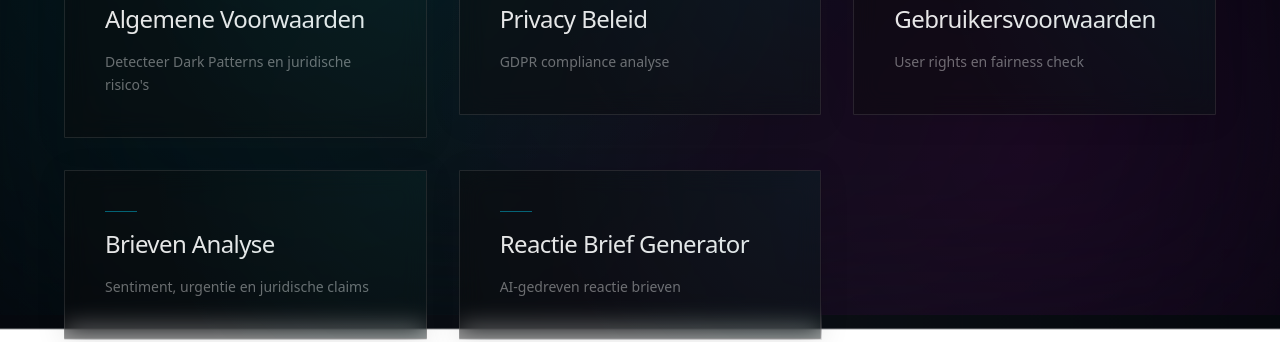
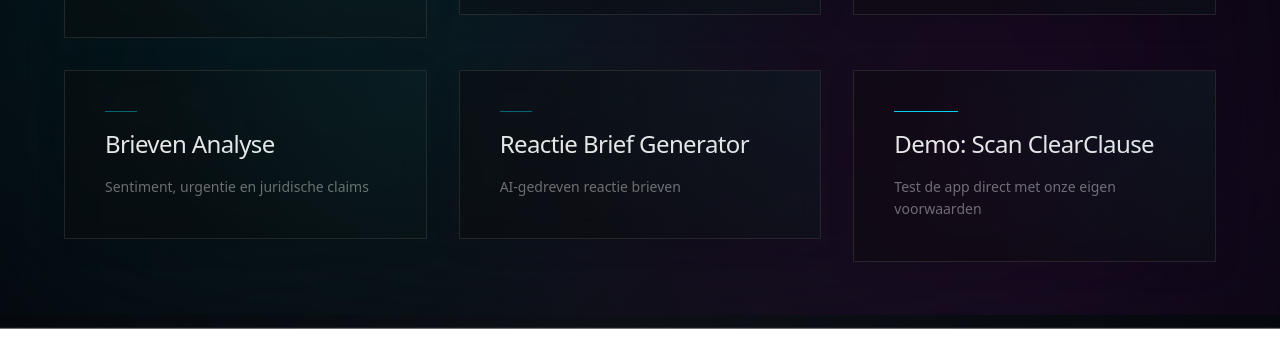
Before and after one commit to parvenuprompting/clear-clause, a Next.js app in the folder frontend/: page / in a window 1280 px wide. Shown: the part 485-827 px from the top of the page. Built offline with nearby package versions, Linux system fonts and the light colour scheme.

Commit message:
feat: demo functionaliteit, privacy voorwaarden update en UI verbeteringen

```diff
--- a/frontend/app/analyse/page.tsx
+++ b/frontend/app/analyse/page.tsx
@@ -18,11 +18,21 @@
     const [result, setResult] = useState<AnalysisResponse | null>(null);
     const [error, setError] = useState<string | null>(null);
     const [currentMode, setCurrentMode] = useState(searchParams.get("mode") || "algemene_voorwaarden");
+    const [demoText, setDemoText] = useState("");
 
     useEffect(() => {
         const mode = searchParams.get("mode");
+        const isDemo = searchParams.get("demo") === "true";
+
         if (mode) {
             setCurrentMode(mode);
+        }
+
+        if (isDemo) {
+            fetch("/demo_terms.txt")
+                .then(res => res.text())
+                .then(text => setDemoText(text))
+                .catch(err => console.error("Kon demo tekst niet laden:", err));
         }
     }, [searchParams]);
 
@@ -86,7 +96,12 @@
                 <div className="container mx-auto">
                     {!isLoading && !result && !error && (
                         <div className="fade-in">
-                            <AnalysisForm onSubmit={handleAnalyze} isLoading={isLoading} initialMode={currentMode} />
+                            <AnalysisForm
+                                onSubmit={handleAnalyze}
+                                isLoading={isLoading}
+                                initialMode={currentMode}
+                                initialText={demoText}
+                            />
                         </div>
                     )}
 
--- a/frontend/app/page.tsx
+++ b/frontend/app/page.tsx
@@ -29,6 +29,12 @@
       value: "reactie_brief",
       naam: "Reactie Brief Generator",
       beschrijving: "AI-gedreven reactie brieven"
+    },
+    {
+      value: "demo_intro", // Dummy value, link is custom
+      naam: "Demo: Scan ClearClause",
+      beschrijving: "Test de app direct met onze eigen voorwaarden",
+      isDemo: true
     }
   ];
 
@@ -43,7 +49,7 @@
 
       <main className="min-h-screen relative">
         {/* Hero Section - Heldere Video Achtergrond */}
-        <section className="relative h-[400px] md:h-[350px] overflow-hidden flex items-center justify-center border-b border-cyan-500/20 bg-black">
+        <section className="relative h-[300px] md:h-[250px] overflow-hidden flex items-center justify-center border-b border-cyan-500/20 bg-black">
           {/* Video Background - Full Opacity */}
           <video
             autoPlay
@@ -65,11 +71,15 @@
           <div className="container mx-auto">
             <div className="grid grid-cols-1 md:grid-cols-2 lg:grid-cols-3 gap-8 max-w-6xl mx-auto">
               {modes.map((mode) => {
+                const href = (mode as any).isDemo
+                  ? `/analyse?mode=algemene_voorwaarden&demo=true`
+                  : `/analyse?mode=${mode.value}`;
+
                 return (
-                  <Link key={mode.value} href={`/analyse?mode=${mode.value}`}>
-                    <Card className="premium-card glass window-frame cursor-pointer p-10 border-white/5 transition-all group">
+                  <Link key={mode.value} href={href}>
+                    <Card className={`premium-card glass window-frame cursor-pointer p-10 border-white/5 transition-all group ${(mode as any).isDemo ? 'border-cyan-500/50 bg-cyan-900/10' : ''}`}>
                       <div className="flex flex-col items-start text-left space-y-4">
-                        <div className="h-px w-8 bg-cyan-500/50 group-hover:w-full transition-all duration-500" />
+                        <div className={`h-px w-8 ${(mode as any).isDemo ? 'bg-cyan-400 w-16' : 'bg-cyan-500/50'} group-hover:w-full transition-all duration-500`} />
                         <h3 className="font-medium text-2xl tracking-tight text-white/90 group-hover:text-cyan-400">
                           {mode.naam}
                         </h3>
--- a/frontend/components/AnalysisForm.tsx
+++ b/frontend/components/AnalysisForm.tsx
@@ -12,10 +12,11 @@
     onSubmit: (text: string, documentName: string, mode: string, context?: string) => void;
     isLoading: boolean;
     initialMode?: string;
+    initialText?: string;
 }
 
-export function AnalysisForm({ onSubmit, isLoading, initialMode }: AnalysisFormProps) {
-    const [text, setText] = useState("");
+export function AnalysisForm({ onSubmit, isLoading, initialMode, initialText }: AnalysisFormProps) {
+    const [text, setText] = useState(initialText || "");
     const [documentName, setDocumentName] = useState("");
     const [selectedMode, setSelectedMode] = useState(initialMode || "algemene_voorwaarden");
     const [context, setContext] = useState("");
@@ -25,6 +26,12 @@
             setSelectedMode(initialMode);
         }
     }, [initialMode]);
+
+    useEffect(() => {
+        if (initialText) {
+            setText(initialText);
+        }
+    }, [initialText]);
 
     const handleSubmit = (e: React.FormEvent) => {
         e.preventDefault();
--- a/frontend/components/LoadingState.tsx
+++ b/frontend/components/LoadingState.tsx
@@ -7,17 +7,10 @@
     return (
         <Card className="w-full max-w-4xl mx-auto glass glass-hover border-white/20 overflow-hidden relative">
             {/* Background Video */}
-            <div className="absolute inset-0 z-0">
-                <video
-                    autoPlay
-                    loop
-                    muted
-                    playsInline
-                    className="w-full h-full object-cover opacity-30 mix-blend-overlay"
-                >
-                    <source src="/videos/loading-background.mp4" type="video/mp4" />
-                </video>
-                <div className="absolute inset-0 bg-black/40 backdrop-blur-[2px]" />
+            {/* Ambient Background with Ken Burns */}
+            <div className="absolute inset-0 z-0 overflow-hidden">
+                <div className="absolute inset-[-20%] w-[140%] h-[140%] bg-[radial-gradient(circle_at_center,_var(--tw-gradient-stops))] from-cyan-900/20 via-black to-black animate-[kenBurns_20s_ease-in-out_infinite]" />
+                <div className="absolute inset-0 bg-black/20" />
             </div>
 
             <CardContent className="py-12 relative z-10">
--- a/frontend/components/ResultatenDashboard.tsx
+++ b/frontend/components/ResultatenDashboard.tsx
@@ -52,10 +52,10 @@
                             <CardTitle className="text-white">Samenvatting</CardTitle>
                         </div>
                         <Button
-                            variant="outline"
+                            variant="ghost"
                             size="sm"
                             onClick={handleCopySummary}
-                            className="gap-2 border-white/20 text-white hover:bg-white/10 hover:text-white"
+                            className="gap-2 border border-white/10 bg-white/5 text-white/90 hover:bg-white/10 hover:text-white transition-all"
                         >
                             {copied ? (
                                 <>
```
Also changed, not shown: frontend/public/demo_terms.txt (added), 2 other files (tests, documents, lock files or other folders).
